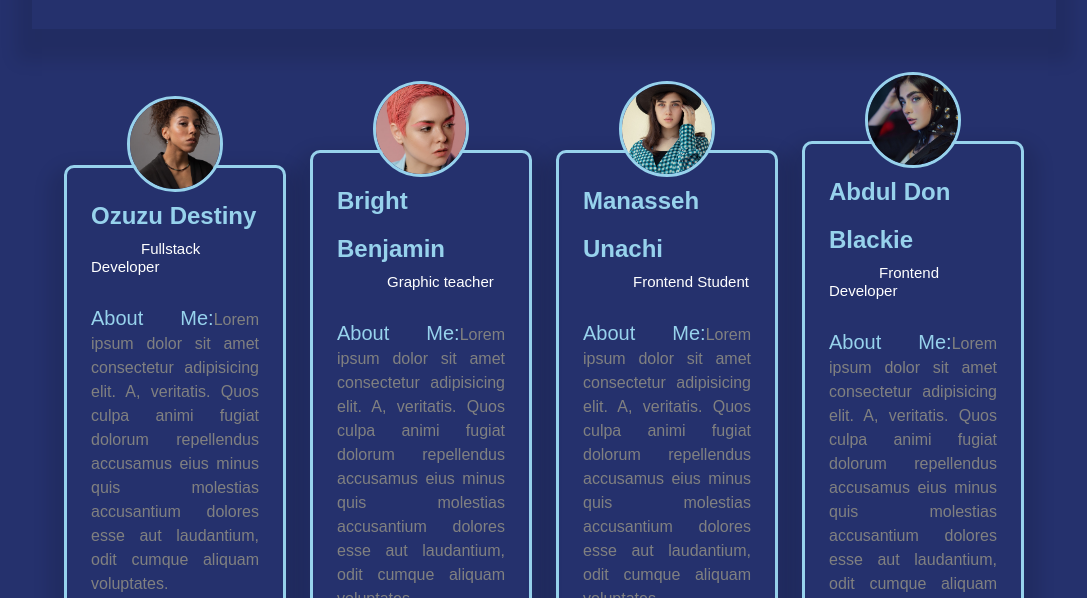
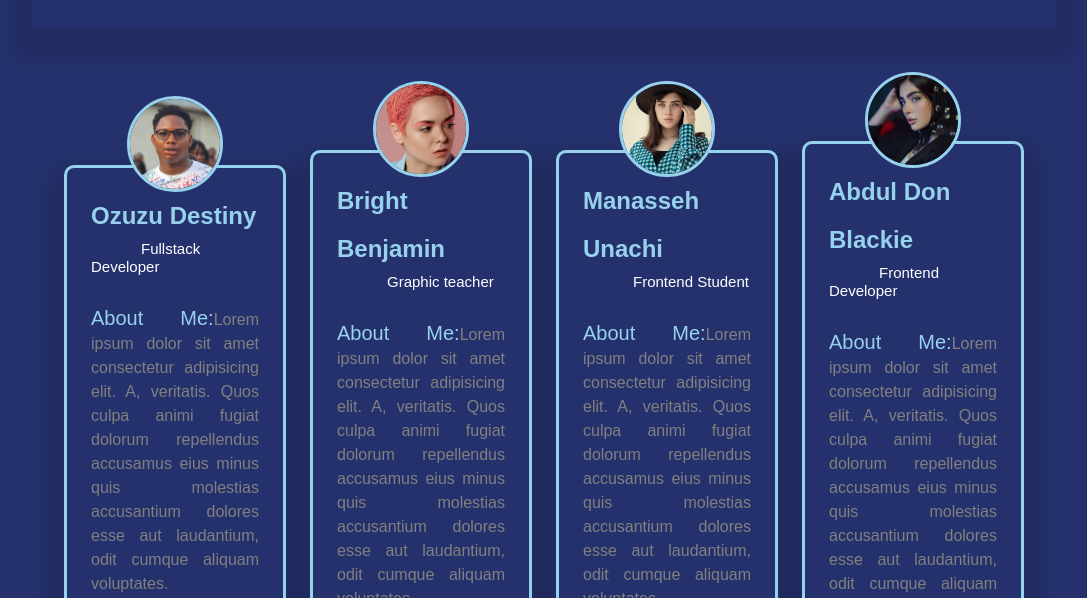
Before and after one commit to Oluebubedestiny/Techsite, a plain HTML site: page index.html in a window 1280 px wide. Shown: the part 1707-2305 px from the top of the page, without its empty margins (96-1183 px from the left). Drawn offline with nearby package versions, Linux system fonts and the light colour scheme.

Commit message:
update on team one picture

```diff
--- a/index.html
+++ b/index.html
@@ -169,7 +169,7 @@
           <div class="team_info team_general_box">
             <div class="team_img_box">
               <img
-                src="./img/team-1 tech-connect.jpg"
+                src="./img/team_1_tech connect.jpeg"
                 alt=""
                 class="team_picture"
               />
```
Also changed, not shown: img/team_1_tech connect.jpeg (added).
